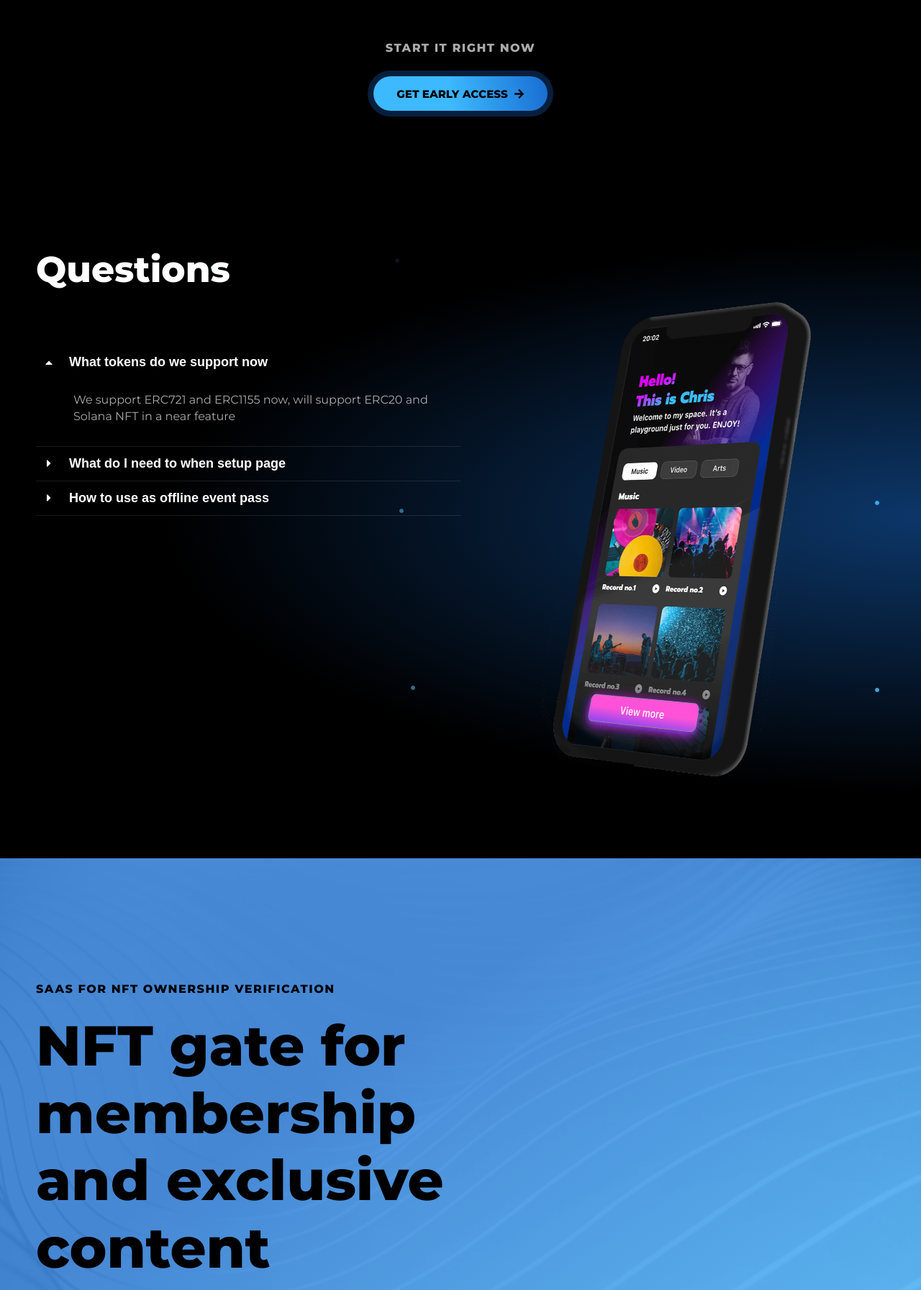
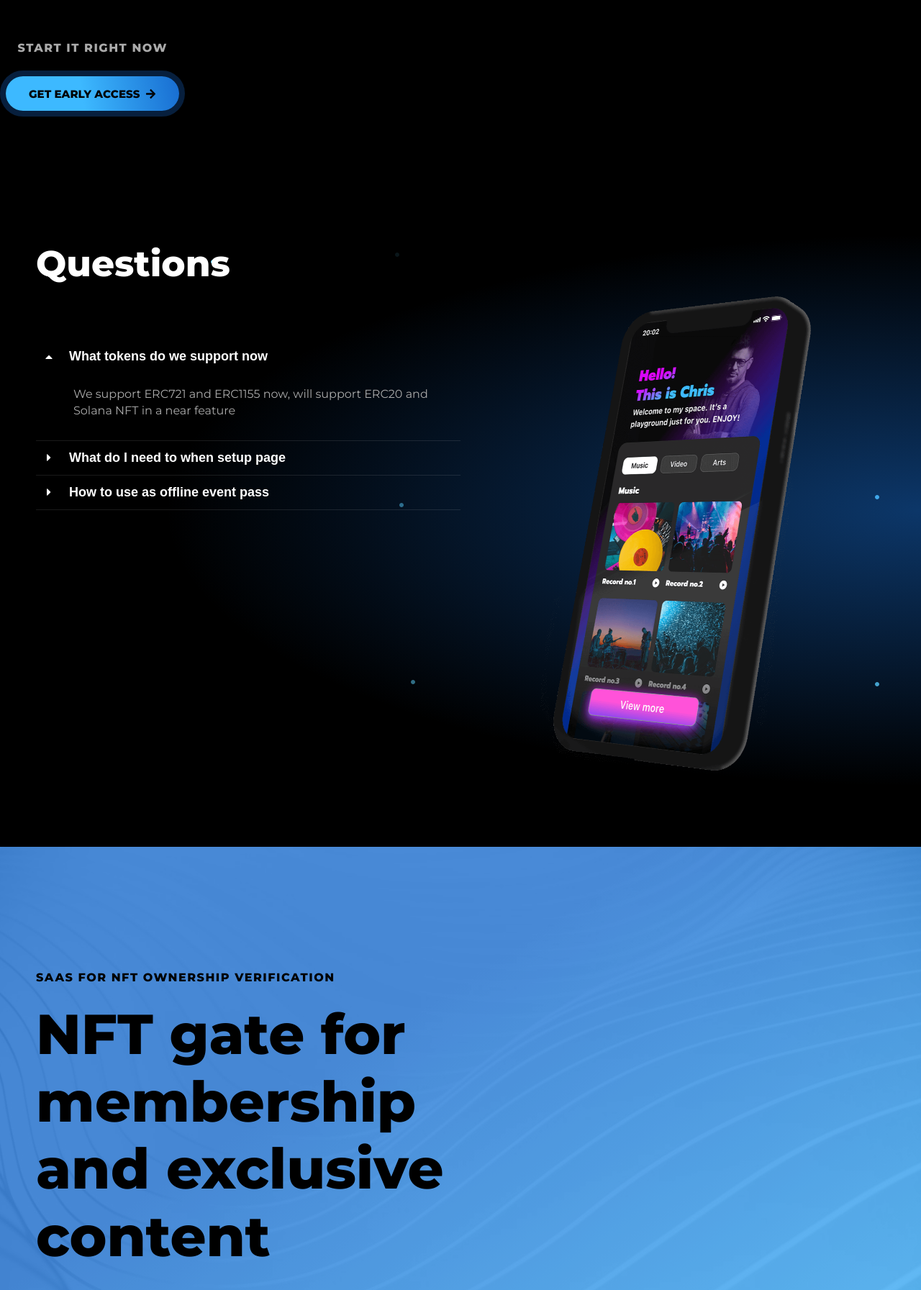
Before and after one commit to indexhui/paperknife, a React (Create React App) app: page / in a window 1280 px wide. Shown: the part 3867-5660 px from the top of the page at 72% size. Built offline with nearby package versions, Linux system fonts and the light colour scheme.

Commit message:
scroll button icon color

```diff
--- a/src/App.js
+++ b/src/App.js
@@ -36,11 +36,9 @@ function App() {
             <SectionProcess />
           </VStack>
         </VStack>
-        <VStack>
-          <SectionCallToAction />
-          <SectionQuestions />
-          <SectionLastCallToAction />
-        </VStack>
+        <SectionCallToAction />
+        <SectionQuestions />
+        <SectionLastCallToAction />
         <Footer />
       </Box>
     </ChakraProvider>
--- a/src/components/ScrollUp.js
+++ b/src/components/ScrollUp.js
@@ -47,7 +47,7 @@ const ScrollUp = () => {
       }}
     >
       <Flex align="center" justify="center" rounded="md">
-        <Icon as={FiChevronUp} w="28px" h="28px" />
+        <Icon color="white" as={FiChevronUp} w="28px" h="28px" />
       </Flex>
     </Button>
   );
```
